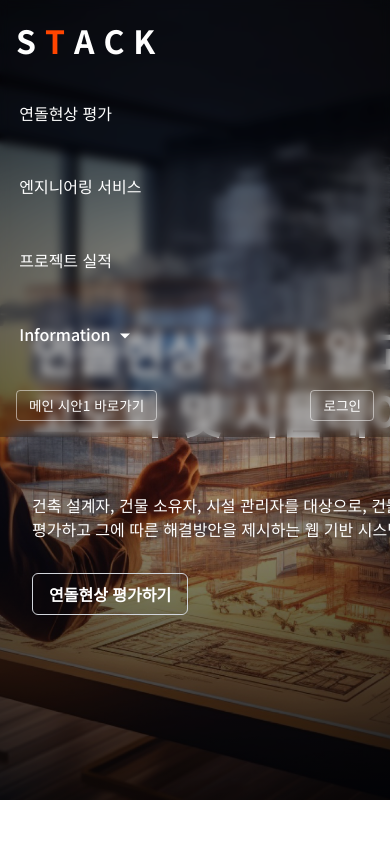
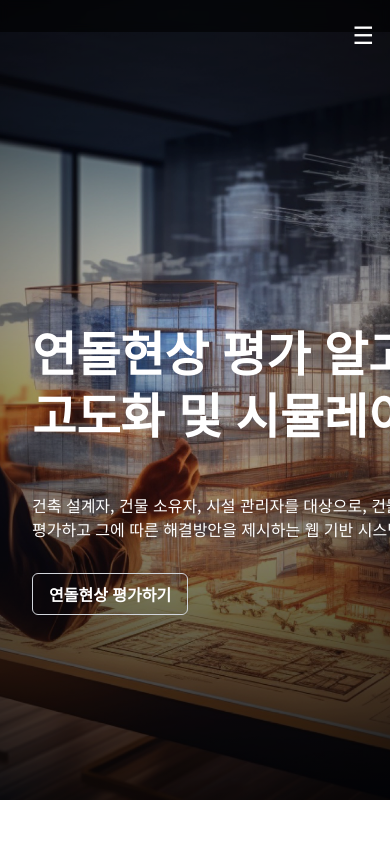
Before and after one commit to loo4os2o/stack-frontend, a Next.js app: page /main2 in a window 390 px wide. Shown: the top 844 px of the page. Built offline with nearby package versions, Linux system fonts and the light colour scheme.

Commit message:
[5/18] 메인시안2 + 권한별드로우 메뉴 + 모바일 메뉴 수정완료

```diff
--- a/src/app/page.tsx
+++ b/src/app/page.tsx
@@ -134,7 +134,7 @@ export default function Home() {
       </section>
 
       {/* Section - STACK 시스템 특징 */}
-      <section className="py-8 mb-12 mt-64 md:mt-64">
+      <section className="py-8 mb-12 mt-64 md:mt-64 main-features">
         <h2 className="text-3xl font-bold mb-8 text-center font-white">
           STACK 시스템 특징
         </h2>
--- a/src/components/MainHeader2.tsx
+++ b/src/components/MainHeader2.tsx
@@ -9,6 +9,7 @@ const MainHeader2 = () => {
   const [isLoggedIn, setIsLoggedIn] = useState(false);
   const [userName, setUserName] = useState('');
   const [activeDropdown, setActiveDropdown] = useState<string | null>(null);
+  const [isMobileMenuOpen, setIsMobileMenuOpen] = useState(false);
 
   useEffect(() => {
     // 로컬 스토리지에서 로그인 상태 확인
@@ -47,6 +48,10 @@ const MainHeader2 = () => {
     }
   };
 
+  const toggleMobileMenu = () => {
+    setIsMobileMenuOpen(!isMobileMenuOpen);
+  };
+
   useEffect(() => {
     const handleCloseDropdowns = () => {
       setActiveDropdown(null);
@@ -57,12 +62,17 @@ const MainHeader2 = () => {
       if (!target.closest('.dropdown')) {
         handleCloseDropdowns();
       }
+
+      // 모바일 메뉴 외부 클릭 시 닫기
+      if (isMobileMenuOpen && !target.closest('.header-container') && !target.closest('.mobile-menu-button') && window.innerWidth <= 1130) {
+        setIsMobileMenuOpen(false);
+      }
     });
 
     return () => {
       document.removeEventListener('click', handleCloseDropdowns);
     };
-  }, []);
+  }, [isMobileMenuOpen]);
 
   // 로그인 검사 후 리다이렉트 핸들러
   const handleNavigation = (e: React.MouseEvent, path: string) => {
@@ -71,12 +81,25 @@ const MainHeader2 = () => {
       router.push('/login');
     } else {
       router.push(path);
+      // 모바일 메뉴가 열려있으면 닫기
+      if (window.innerWidth <= 1130) {
+        setIsMobileMenuOpen(false);
+      }
     }
   };
 
   return (
     <header className="main-header2">
-      <div className="header-container">
+      {/* 모바일 메뉴 버튼 - 1130px 이하에서만 표시 */}
+      <button
+        className="mobile-menu-button"
+        onClick={toggleMobileMenu}
+        aria-label={isMobileMenuOpen ? "메뉴 닫기" : "메뉴 열기"}
+      >
+        {isMobileMenuOpen ? "✕" : "☰"}
+      </button>
+
+      <div className={`header-container ${isMobileMenuOpen ? 'mobile-open' : ''}`}>
         <div className="logo">
           <Link href="/main2">
             <h1>S <span className="logo-accent">T</span> A C K</h1>
--- a/src/css/main.css
+++ b/src/css/main.css
@@ -108,6 +108,18 @@
   justify-content: center;
   z-index: 10;
   gap: 2rem;
+}
+@media (max-width: 768px) {
+  .bg-wrap{
+    top: 80px;
+  }
+  .main-menu{
+    flex-direction: column;
+    gap: 1rem;
+  }
+  .main-features{
+    margin-top: 8rem;
+  }
 }
 
 .menu-item {
@@ -922,16 +934,42 @@
   font-weight: 500;
 }
 
+/* 모바일 메뉴 버튼 */
+.mobile-menu-button {
+  display: none;
+  position: absolute;
+  top: 1rem;
+  right: 1rem;
+  background: transparent;
+  border: none;
+  color: white;
+  font-size: 1.5rem;
+  z-index: 101;
+  cursor: pointer;
+}
+
 /* 반응형 스타일 */
-@media (max-width: 768px) {
+@media (max-width: 1130px) {
+  .main-header2 {
+    background-color: rgba(0, 0, 0, 0.6);
+  }
+
+  /* 모바일 메뉴 버튼 표시 */
+  .mobile-menu-button {
+    display: block;
+  }
+
+  /* 기본 상태에서 메뉴 숨김 */
   .main-header2 .header-container {
+    display: none;
+  }
+
+  /* mobile-open 클래스가 있을 때 메뉴 표시 */
+  .main-header2 .header-container.mobile-open {
+    display: flex;
     flex-direction: column;
     align-items: flex-start;
-  }
-
-  .main-header2 .logo {
-    margin-bottom: 1rem;
-    margin-right: 0;
+    gap: 1rem;
   }
 
   .main-header2 .nav-menu {
@@ -946,8 +984,13 @@
 
   .main-header2 .header-actions {
     margin-top: 1rem;
+    margin-bottom: 2rem;
     width: 100%;
     justify-content: space-between;
+  }
+
+  .main-header2 .nav-link::after{
+    bottom: 0;
   }
 
   .main-header2 .dropdown-menu {
@@ -965,11 +1008,15 @@
     display: none;
   }
 
+  .main-header2 .dropdown:hover .dropdown-menu{
+    display: none;
+  }
+
   .main-header2 .dropdown.active .dropdown-menu {
-    display: block;
+    display: block !important;
     opacity: 1;
     visibility: visible;
-    transform: none;
+    transform: translateY(-14px);
   }
 
   .main-header2 .dropdown-item {
```
